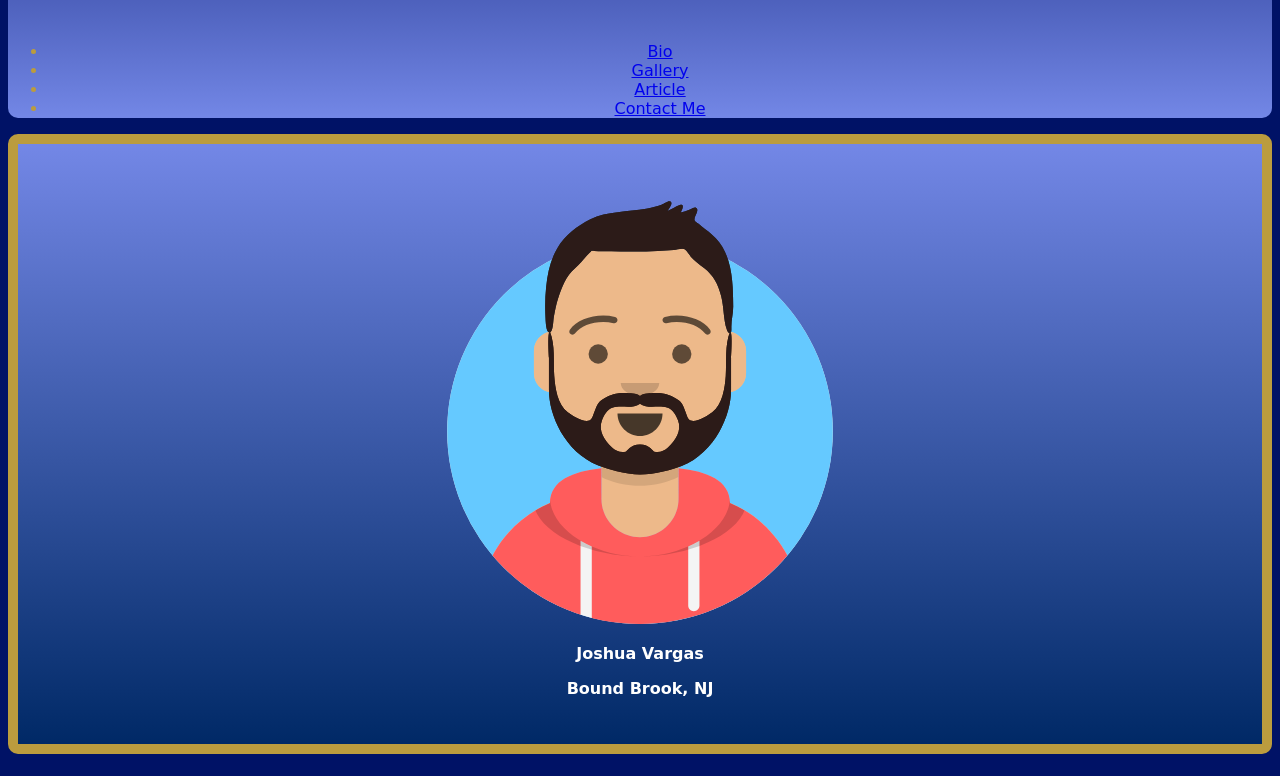
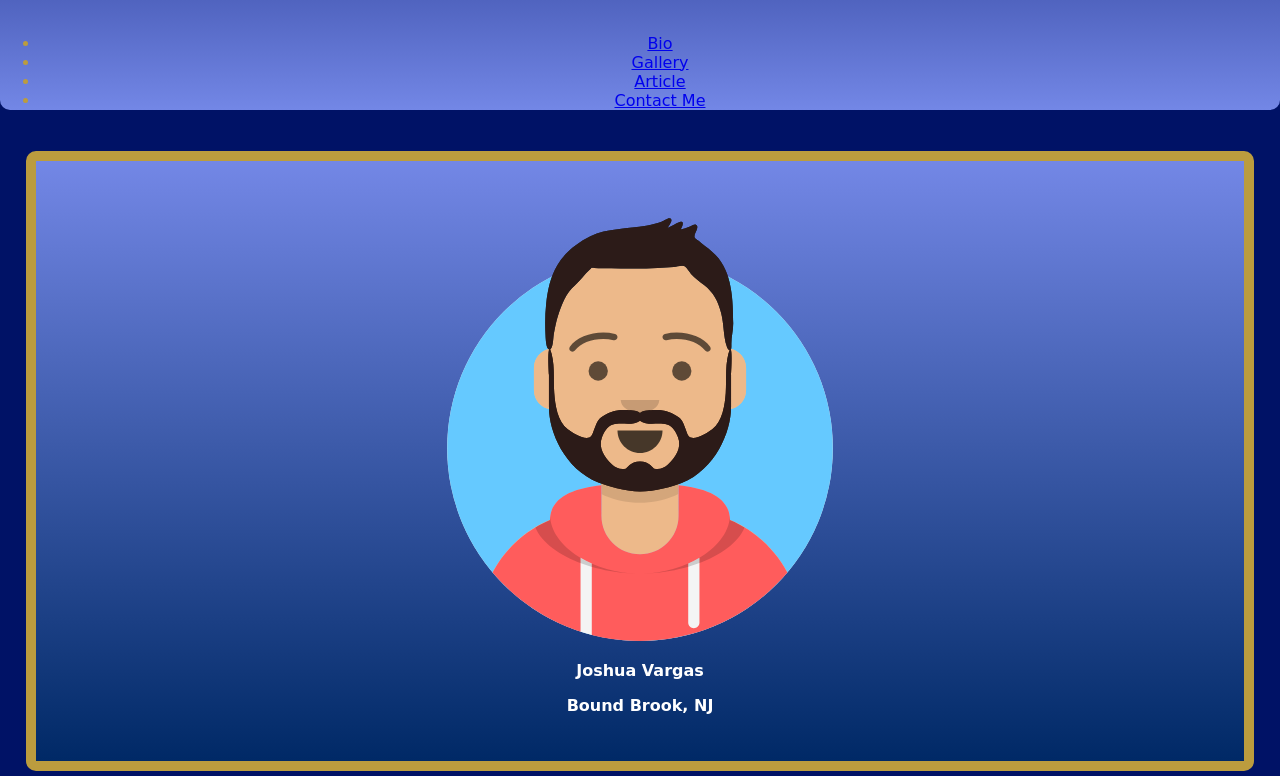
Before and after one commit to rvcc-grid/fa26-about-me-Jvargas1108, a plain HTML site: page index.html in a window 1280 px wide. Shown: the part 253-1029 px from the top of the page. Drawn offline with Linux system fonts and the light colour scheme; a web font is replaced by a local one.

Commit message:
add nav.css

```diff
--- a/css/nav.css
+++ b/css/nav.css
@@ -5,15 +5,22 @@ html {
 
 }
 
-
 /*
  get rid of padding & sizing on body so
  header is at top
 */
 
+body {
+box-sizing: border-box;
+padding: 0;
+margin: 0;
+}
 
 /* add some padding back to rest of page */
 
+main {
+    padding: 2vw;
+}
 
 /* navbar */
 
```
